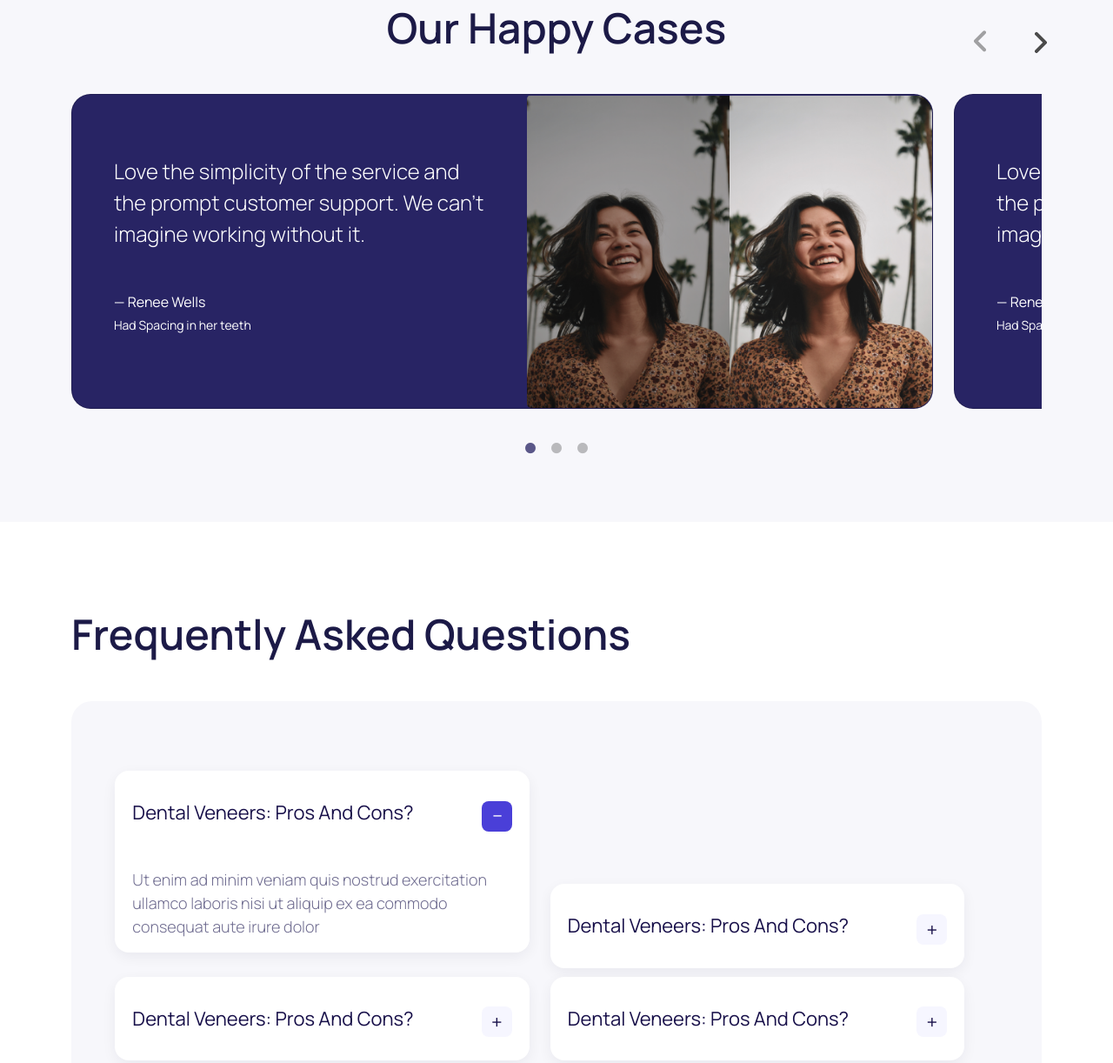
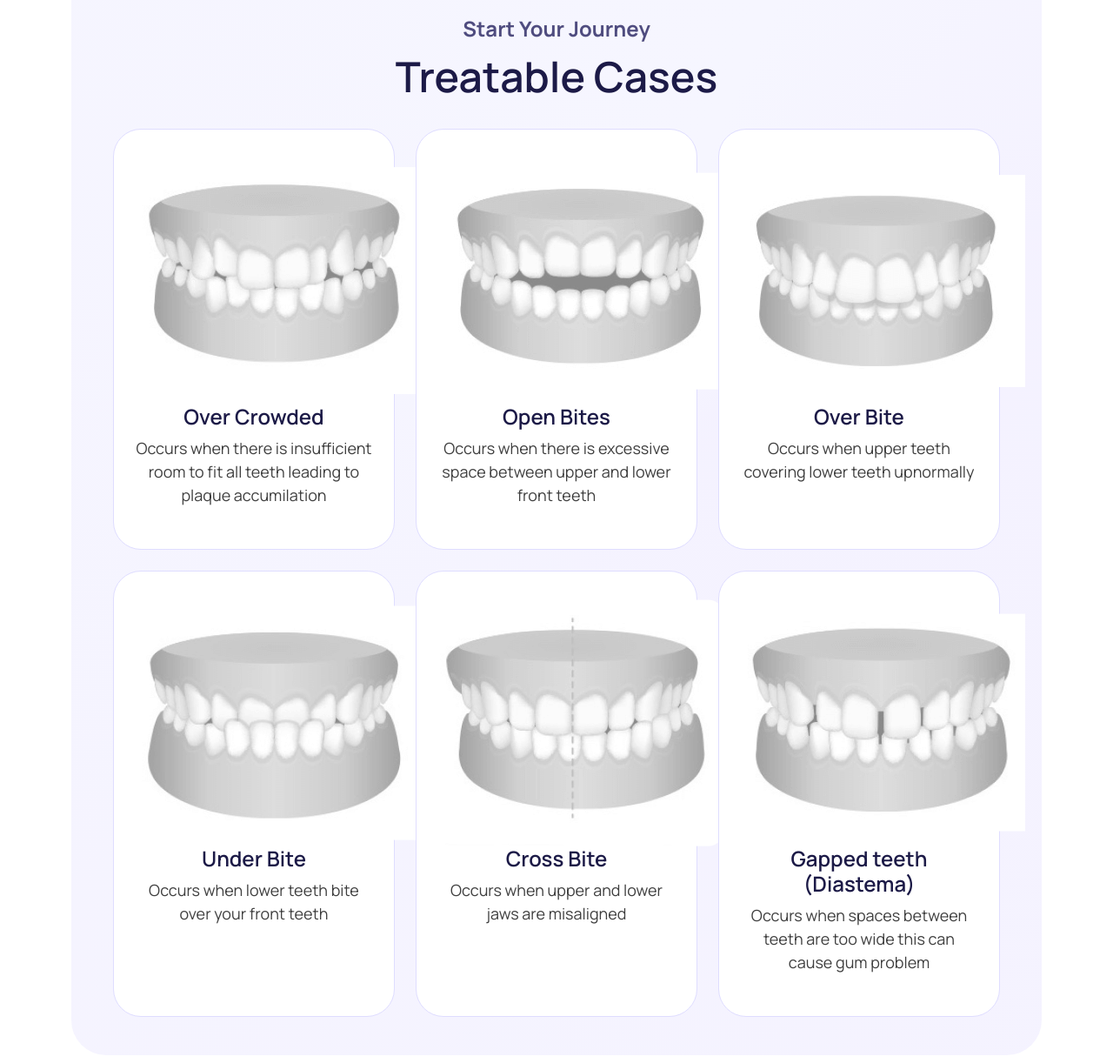
Before and after one commit to Hazem221/Midligner, a plain HTML site: page index.html in a window 1280 px wide. Shown: the part 6375-7597 px from the top of the page at 87% size. Drawn offline with Linux system fonts and the light colour scheme; a web font is replaced by a local one.

Commit message:
complete video

```diff
--- a/css/sass/_main.scss
+++ b/css/sass/_main.scss
@@ -214,8 +214,120 @@
     }
 }
 
-.testimonials {
-    background-color: #F7F7FB;
+// .testimonials {
+//     background-color: #F7F7FB;
+//     padding-top: 100px;
+//     padding-bottom: 100px;
+
+//     &__title {
+//         font-size: 48px;
+//     }
+
+
+//     .card {
+//         background-color: #282464;
+//         color: #fff;
+//         border-radius: 22px;
+//         position: relative;
+//         overflow: hidden;
+//         padding-inline-start: 2rem;
+
+//         &__quote {
+//             font-size: 24px;
+//             margin-bottom: 3rem;
+//             font-weight: 300;
+
+//         }
+
+//         .author {
+//             &__name {
+//                 font-size: 16px;
+//                 font-weight: 400;
+//             }
+
+//             &__problem {
+//                 font-size: 14px;
+//                 font-weight: 400;
+//             }
+//         }
+//     }
+
+//     .slick-initialized .slick-slide {
+//         margin-inline-end: 24px;
+//     }
+
+//     .container {
+//         position: relative;
+//     }
+
+//     button.next-arrow.slick-arrow,
+//     button.prev-arrow.slick-arrow {
+//         background-color: transparent;
+//         border: none;
+//         position: absolute;
+//         content: '';
+//         top: -75px;
+//         right: 0;
+
+//         &:focus {
+//             outline: none;
+//         }
+
+//         &.slick-disabled {
+//             img {
+
+//                 opacity: 0.5;
+//             }
+//         }
+//     }
+
+//     button.prev-arrow.slick-arrow {
+//         transform: rotate(180deg);
+//         right: 70px;
+//         top: -74px;
+//     }
+
+//     .slick-dots li button:before {
+//         font-size: 50px;
+//         top: 30px;
+//     }
+
+//     .slick-dots li.slick-active button:before {
+//         color: #262262;
+//     }
+
+// }
+
+.treatable-cases {
+    margin-top: 56px;
+    padding: 56px 48px 20px;
+    background: conic-gradient(from 61.9deg at 49.58% 49.36%, rgba(201, 189, 255, 0.2) 0deg, rgba(181, 181, 255, 0.12) 322.08deg, rgba(201, 189, 255, 0.2) 360deg);
+    border-radius: 40px;
+
+    &__title {
+        font-size: 48px;
+        margin-bottom: 32px;
+    }
+
+    .card {
+        padding: 32px 24px 32px 24px;
+        border-radius: 32px;
+        border: 1px solid #DFDDFF;
+        text-align: center;
+        height: 100%;
+
+        &__title {
+            font-size: 24px;
+        }
+
+        &__description {
+            font-size: 18px;
+            color: #3F3F3F;
+        }
+    }
+}
+
+.videos {
     padding-top: 100px;
     padding-bottom: 100px;
 
@@ -223,79 +335,25 @@
         font-size: 48px;
     }
 
+    &__video-container {
+        position: relative;
 
-    .card {
-        background-color: #282464;
-        color: #fff;
-        border-radius: 22px;
-        position: relative;
-        overflow: hidden;
-        padding-inline-start: 2rem;
-
-        &__quote {
-            font-size: 24px;
-            margin-bottom: 3rem;
-            font-weight: 300;
-
+        img {
+            cursor: pointer;
+            height: 500px;
+            object-fit: cover;
+            border-radius: 40px;
         }
 
-        .author {
-            &__name {
-                font-size: 16px;
-                font-weight: 400;
-            }
-
-            &__problem {
-                font-size: 14px;
-                font-weight: 400;
-            }
+        video {
+            display: none;
+            position: absolute;
+            top: 0;
+            left: 0;
+            width: 100%;
+            height: 100%;
         }
     }
-
-    .slick-initialized .slick-slide {
-        margin-inline-end: 24px;
-    }
-
-    .container {
-        position: relative;
-    }
-
-    button.next-arrow.slick-arrow,
-    button.prev-arrow.slick-arrow {
-        background-color: transparent;
-        border: none;
-        position: absolute;
-        content: '';
-        top: -75px;
-        right: 0;
-
-        &:focus {
-            outline: none;
-        }
-
-        &.slick-disabled {
-            img {
-
-                opacity: 0.5;
-            }
-        }
-    }
-
-    button.prev-arrow.slick-arrow {
-        transform: rotate(180deg);
-        right: 70px;
-        top: -74px;
-    }
-
-    .slick-dots li button:before {
-        font-size: 50px;
-        top: 30px;
-    }
-
-    .slick-dots li.slick-active button:before {
-        color: #262262;
-    }
-
 }
 
 
--- a/index.html
+++ b/index.html
@@ -145,7 +145,7 @@
       <div class="container">
 
         <div class="about__video-container">
-          <img src="./images/play-video.png" alt="Video Thumbnail" class="w-100" onclick="playVideo()" />
+          <img src="./images/play-video.png" alt="Video Thumbnail" class="w-100" onclick="playVideo('videoPlayer')" />
           <video id="videoPlayer" controls>
             <source src="video.mp4" type="video/mp4">
             Your browser does not support the video tag.
@@ -351,17 +351,99 @@
 
     </section>
 
-    <section class="testimonials">
-      <!-- <div class="container"> -->
+    <section class="container">
+      <div class="treatable-cases">
+        <p class="slogan purple-text fw-bold text-center mb-2">Start Your Journey</p>
+        <h2 class="primary-text text-center treatable-cases__title">Treatable Cases</h2>
+
+        <div class="row">
+          <div class="col-12 col-md-6 col-lg-4 mb-4">
+            <div class="card">
+              <div class="card__image">
+                <img src="./images/over-crowded.png" alt="over-crowded">
+              </div>
+              <h3 class="card__title primary-text mb-2">Over Crowded</h3>
+              <p class="card__description">
+                Occurs when there is insufficient room to fit all teeth leading to plaque accumilation
+              </p>
+            </div>
+          </div>
+
+          <div class="col-12 col-md-6 col-lg-4 mb-4">
+            <div class="card">
+              <div class="card__image">
+                <img src="./images/open-bite.png" alt="open-bite">
+              </div>
+              <h3 class="card__title primary-text mb-2">Open Bites</h3>
+              <p class="card__description">
+                Occurs when there is excessive space between upper and lower front teeth
+              </p>
+            </div>
+          </div>
+
+          <div class="col-12 col-md-6 col-lg-4 mb-4">
+            <div class="card">
+              <div class="card__image">
+                <img src="./images/over-bite.png" alt="over-bite">
+              </div>
+              <h3 class="card__title primary-text mb-2">Over Bite</h3>
+              <p class="card__description">
+                Occurs when upper teeth covering lower teeth upnormally
+              </p>
+            </div>
+          </div>
+        </div>
+
+
+        <div class="row">
+          <div class="col-12 col-md-6 col-lg-4 mb-4">
+            <div class="card">
+              <div class="card__image">
+                <img src="./images/under-bite.png" alt="under-bite">
+              </div>
+              <h3 class="card__title primary-text mb-2">Under Bite</h3>
+              <p class="card__description">
+                Occurs when lower teeth bite over your front teeth
+              </p>
+            </div>
+          </div>
+
+          <div class="col-12 col-md-6 col-lg-4 mb-4">
+            <div class="card">
+              <div class="card__image">
+                <img src="./images/cross-bite.png" alt="cross-bite">
+              </div>
+              <h3 class="card__title primary-text mb-2">Cross Bite</h3>
+              <p class="card__description">
+                Occurs when upper and lower jaws are misaligned
+              </p>
+            </div>
+          </div>
+
+          <div class="col-12 col-md-6 col-lg-4 mb-4">
+            <div class="card">
+              <div class="card__image">
+                <img src="./images/gapped-teeth.png" alt="gapped-teeth">
+              </div>
+              <h3 class="card__title primary-text mb-2">Gapped teeth (Diastema)</h3>
+              <p class="card__description">
+                Occurs when spaces between teeth are too wide this can cause gum problem
+              </p>
+            </div>
+          </div>
+        </div>
+
+      </div>
+
+    </section>
+
+    <!-- <section class="testimonials">
       <h2 class="primary-text text-center testimonials__title mb-5">Our Happy Cases</h2>
-      <!-- </div> -->
-
       <div class="container">
         <div class="slider">
           <div class="card">
             <div class="row align-items-center">
               <div class="col-12 col-lg-6">
-                <!-- Content on the left -->
                 <div class="card-body">
                   <blockquote class="card__quote mb-6">Love the simplicity of the service and the prompt customer
                     support.
@@ -375,11 +457,9 @@
                       Had Spacing in her teeth
                     </p>
                   </div>
-                  <!-- <h5 class="card-title">Card Title 1</h5> -->
                 </div>
               </div>
               <div class="col-12 col-lg-6">
-                <!-- Image on the right -->
                 <img src="./images/testimonials.png" class="card-img w-100" alt="testimonials">
               </div>
             </div>
@@ -388,7 +468,6 @@
           <div class="card">
             <div class="row align-items-center">
               <div class="col-12 col-lg-6">
-                <!-- Content on the left -->
                 <div class="card-body">
                   <blockquote class="card__quote mb-6">Love the simplicity of the service and the prompt customer
                     support.
@@ -402,11 +481,9 @@
                       Had Spacing in her teeth
                     </p>
                   </div>
-                  <!-- <h5 class="card-title">Card Title 1</h5> -->
                 </div>
               </div>
               <div class="col-12 col-lg-6">
-                <!-- Image on the right -->
                 <img src="./images/testimonials.png" class="card-img w-100" alt="testimonials">
               </div>
             </div>
@@ -415,7 +492,6 @@
           <div class="card">
             <div class="row align-items-center">
               <div class="col-12 col-lg-6">
-                <!-- Content on the left -->
                 <div class="card-body">
                   <blockquote class="card__quote mb-6">Love the simplicity of the service and the prompt customer
                     support.
@@ -429,11 +505,9 @@
                       Had Spacing in her teeth
                     </p>
                   </div>
-                  <!-- <h5 class="card-title">Card Title 1</h5> -->
                 </div>
               </div>
               <div class="col-12 col-lg-6">
-                <!-- Image on the right -->
                 <img src="./images/testimonials.png" class="card-img w-100" alt="testimonials">
               </div>
             </div>
@@ -447,6 +521,35 @@
           <button class="next-arrow">
             <img src="./images/slider-arrow.svg" alt="">
           </button>
+        </div>
+      </div>
+    </section> -->
+
+    <section class="videos">
+      <h2 class="primary-text text-center videos__title mb-5">We achieve beyond your mind believes</h2>
+      <div class="container">
+        <div class="row">
+
+
+          <div class="col-12 col-lg-6 mb-5">
+            <div class="videos__video-container">
+              <img src="./images/play-video.png" alt="Video Thumbnail" class="w-100" onclick="playVideo('video1')" />
+              <video id="video1" controls>
+                <source src="video.mp4" type="video/mp4">
+                Your browser does not support the video tag.
+              </video>
+            </div>
+          </div>
+
+          <div class="col-12 col-lg-6 mb-5">
+            <div class="videos__video-container">
+              <img src="./images/play-video.png" alt="Video Thumbnail" class="w-100" onclick="playVideo('video2')" />
+              <video id="video2" controls>
+                <source src="video.mp4" type="video/mp4">
+                Your browser does not support the video tag.
+              </video>
+            </div>
+          </div>
         </div>
       </div>
     </section>
--- a/js/main.js
+++ b/js/main.js
@@ -22,11 +22,13 @@ $(document).ready(function () {
   });
 });
 
-function playVideo() {
+function playVideo(videoId) {
   var thumbnail = document.querySelector("img");
-  var video = document.querySelector("video");
+  var video = document.querySelector("#" + videoId);
 
-  thumbnail.style.display = "none";
-  video.style.display = "block";
-  video.play();
+  if (thumbnail && video) {
+    thumbnail.style.display = "none";
+    video.style.display = "block";
+    video.play();
+  }
 }
```
Also changed, not shown: css/index.css, images/cross-bite.png (added), images/gapped-teeth.png (added), images/open-bite.png (added), images/over-bite.png (added), images/over-crowded.png (added), images/under-bite.png (added), 1 other file.
